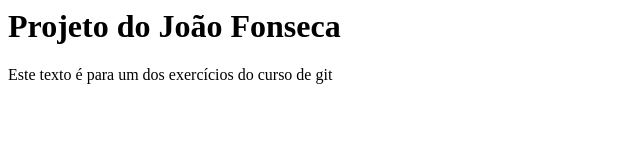
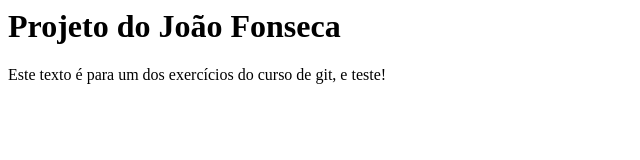
Before and after one commit to rodrigodf83/curso-git, a plain HTML site: page index.html in a window 1280 px wide. Shown: the full height of the page, 0-640 px from the left. Drawn offline with Linux system fonts and the light colour scheme.

Commit message:
Apenas testando

```diff
--- a/index.html
+++ b/index.html
@@ -3,6 +3,6 @@
  </head>
  <body>
  	<h1>Projeto do João Fonseca</h1>
- 	<p>Este texto é para um dos exercícios do curso de git</p>
+ 	<p>Este texto é para um dos exercícios do curso de git, e teste!</p>
  </body>
 </html>
```
